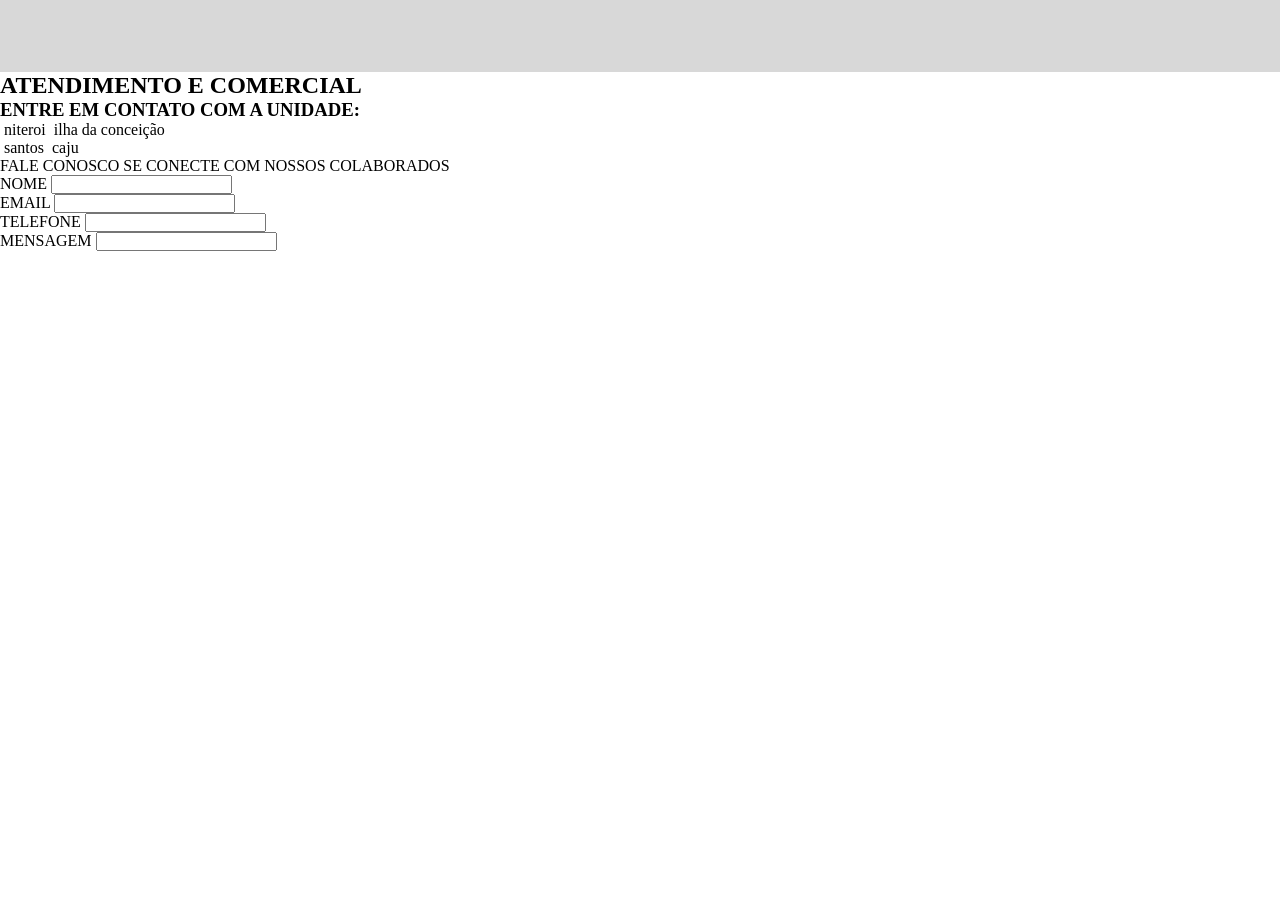
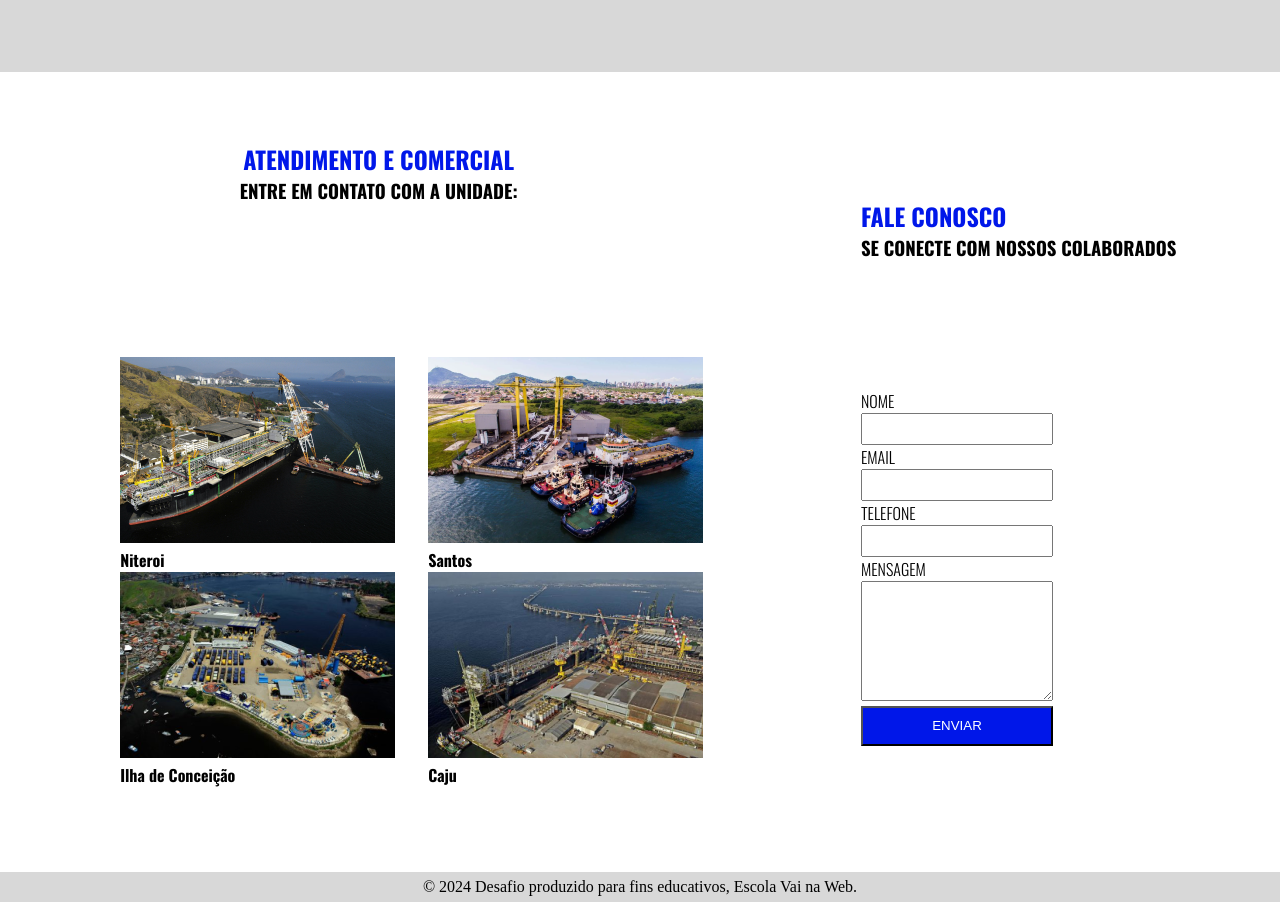
Before and after one commit to jonathanmenezesm/desafio2-portologistica, a plain HTML site: page index.html in a window 1280 px wide. Shown: the part 2360-3262 px from the top of the page. Before the commit the page ends 2611 px from the top, so only its background shows below. Drawn offline with nearby package versions, Linux system fonts and the light colour scheme.

Commit message:
desktop concluido

```diff
--- a/index.html
+++ b/index.html
@@ -35,11 +35,15 @@
                     <h2>Gestão portuária</h2>
                     <h3>Simplificando suas operações portuárias</h3>
                     <p>
-                        A PortoLogistica é um sistema de gestão integrado de ultima geração desenvolvido para aumentar aeficiência e a segurança das operações portuárias no Brasil. Nossa plataforma oferecemonitoramento
-                        em tempo real, automação de processos e análise de dados, garantindo que suas necessidades de movimentação, descarga e armazenamento de carga sejam atendidas com precisão. Faça parceria conosco para obter uma solução robusta e confiável para agilizar seus fluxos logísitcos.
+                        A PortoLogistica é um sistema de gestão integrado de ultima geração desenvolvido para aumentar
+                        aeficiência e a segurança das operações portuárias no Brasil. Nossa plataforma
+                        oferecemonitoramento
+                        em tempo real, automação de processos e análise de dados, garantindo que suas necessidades de
+                        movimentação, descarga e armazenamento de carga sejam atendidas com precisão. Faça parceria
+                        conosco para obter uma solução robusta e confiável para agilizar seus fluxos logísitcos.
                     </p>
 
-                    <p id="contato">Entre em contato</p>
+                    <p id="contato"><a href="#">Entre em contato</a></p>
                 </article>
             </section>
             <Section id="img-gestao">
@@ -70,8 +74,9 @@
                 <picture class="galeria" id="img3">
                     <img src="imagens/img_box_3.png" alt="">
                     <figcaption>
-                            <h4></h4><b>monitoramento</b></h4  >
-                            <p>Nosso monitoramento é feito em tempo real com os profissionais mais qualificados do mercado</p>
+                        <h4></h4><b>monitoramento</b></h4>
+                        <p>Nosso monitoramento é feito em tempo real com os profissionais mais qualificados do mercado
+                        </p>
                     </figcaption>
                 </picture>
             </section>
@@ -80,61 +85,87 @@
         </div>
 
         <section class="container-atendimento">
+            <div class="tit-img">
+
+                <div class="titulos">
                     <h2>ATENDIMENTO E COMERCIAL</h2>
                     <h3>ENTRE EM CONTATO COM A UNIDADE:</h3>
-            <section class="unidades1">
+                </div>
+
+                <div class="portos">
+                    <div class="imgs1">
                         <picture>
-                    <img src="#" alt="">
+                            <a href="#">
+                                <img src="imagens/img_niteroi.png" alt="porto de niteroi" />
+                            </a>
                             <caption>
-                        niteroi
+                                <p><b>Niteroi</b></p>
                             </caption>
                         </picture>
                         <picture>
-                    <img src="#" alt="">
+                            <a href="#">
+                                <img src="imagens/img_ilha_conceicao.png" alt="Ilha de conceição" />
+                            </a>
                             <caption>
-                        ilha da conceição
+                                <p><b>Ilha de Conceição</b></p>
                             </caption>
                         </picture>
-            </section>
-            <section class="unidades2">
+                    </div>
+
+                    <div class="imgs2">
                         <picture>
-                        <img src="#" alt="">
+                            <a href="#">
+                            </a><img src="imagens/img_santos.png" alt="Porto de Santos" />
+                            </a>
                             <caption>
-                            santos
+                                <p><b>Santos</b></p>
                             </caption>
                         </picture>
                         <picture>
-                        <img src="#" alt="">
+                            <a href="#">
+                                <img src="imagens/img_caju.png" alt="Porto de Caju" />
+                            </a>
                             <caption>
-                            caju
+                                <p><b>Caju</b></p>
                             </caption>
                         </picture>
-            </section>
+                    </div>
+                </div>
+            </div>
 
-            FALE CONOSCO
-            SE CONECTE COM NOSSOS COLABORADOS
+
+            <div class="forms">
+                <div id="faleconosco">
+                    <h2> FALE CONOSCO </h2>
+                    <h3>SE CONECTE COM NOSSOS COLABORADOS</h3>
+                </div>
                 <form>
-
                     <div>
                         <label for="nome">NOME</label>
-                    <input type="text" />
+                        <div><input type="text" /></div>
                     </div>
                     <div>
                         <label for="email">EMAIL</label>
-                    <input type="email" />
+                        <div><input type="email" /></div>
                     </div>
                     <div>
                         <label for="telefone">TELEFONE</label>
-                    <input type="number" />
+                        <div><input type="number" /></div>
                     </div>
                     <label for="mensagem">MENSAGEM</label>
-                <input type="text" />
-
+                    <div>
+                        <textarea name="mensagem" id="MENSAGEM"></textarea>
+                    </div>
+                    <button type="submit">ENVIAR</button>
                 </form>
+            </div>
 
         </section>
 
     </main>
 </body>
+<footer>
+    <p>© 2024 Desafio produzido para fins educativos, Escola Vai na Web.</p>
+</footer>
 
 </html>
--- a/style.scss
+++ b/style.scss
@@ -10,6 +10,7 @@ header {
     h1 {
         font-size: 50px;
     }
+
     background-color: white;
     display: flex;
     justify-content: space-around;
@@ -38,6 +39,7 @@ ul {
         font-size: 20px;
 
     }
+
     a:hover {
         color: black;
         border: solid black 3px;
@@ -134,6 +136,15 @@ ul {
         text-align: left;
         font-size: 1.6rem;
         width: 40vw;
+
+        a {
+            text-decoration: none;
+
+        }
+
+        a:hover {
+            text-decoration: underline;
+        }
     }
 
     #contato {
@@ -275,3 +286,81 @@ ul {
         }
     }
 }
+
+.container-atendimento {
+    display: flex;
+    justify-content: space-around;
+    height: 100vh;
+
+    h2 {
+        color: rgba(0, 23, 233, 1);
+    }
+
+    .titulos {
+        display: flex;
+        flex-direction: column;
+        justify-content: center;
+        align-items: center;
+        text-align: left;
+    }
+
+    .tit-img {
+        display: flex;
+        flex-direction: column;
+        justify-content: space-around;
+        align-items: center;
+        font-family: oswald;
+    }
+
+    .portos {
+        display: flex;
+        justify-content: space-around;
+    }
+
+
+    .forms {
+        display: flex;
+        flex-direction: column;
+        font-family: oswald;
+        justify-content: space-evenly;
+        height: 100%;
+        font-weight: 300;
+        line-height: 1.5;
+    }
+
+    .imgs1 {
+        margin: 3%;
+    }
+
+    .imgs2 {
+        margin: 3%;
+    }
+
+    input {
+        width: 15vw;
+        height: 4vh;
+    }
+
+    textarea {
+        width: 15vw;
+        height: 15vh;
+    }
+
+    button {
+        background-color: rgba(0, 23, 233, 1);
+        color: white;
+        width: 15vw;
+        height: 5vh;
+    }
+    button:hover {
+        background-color: rgb(33, 55, 255);
+    }
+}
+
+footer {
+    display: flex;
+    justify-content: center;
+    align-items: center;
+    background: rgba(216, 216, 216, 1);
+    height: 30px;
+}
```
Also changed, not shown: style.css, 1 other file. Lines whose indentation alone changed are shown as unchanged.
